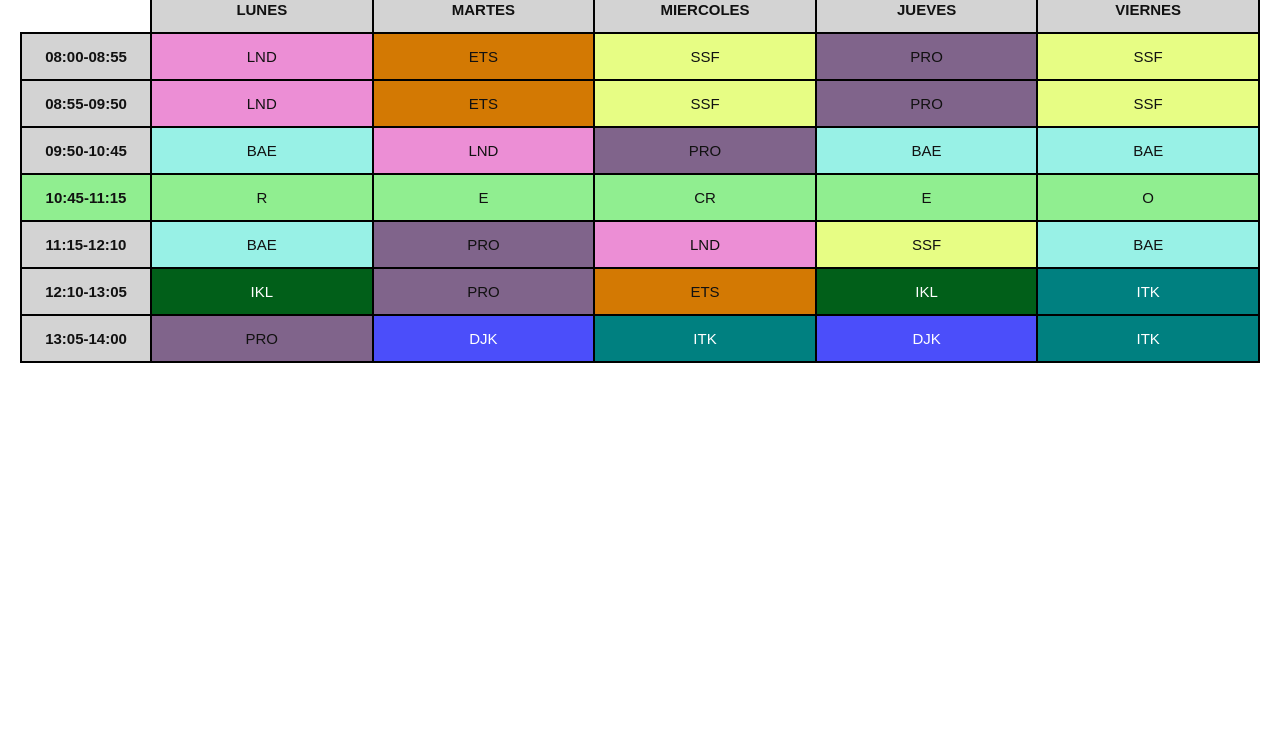
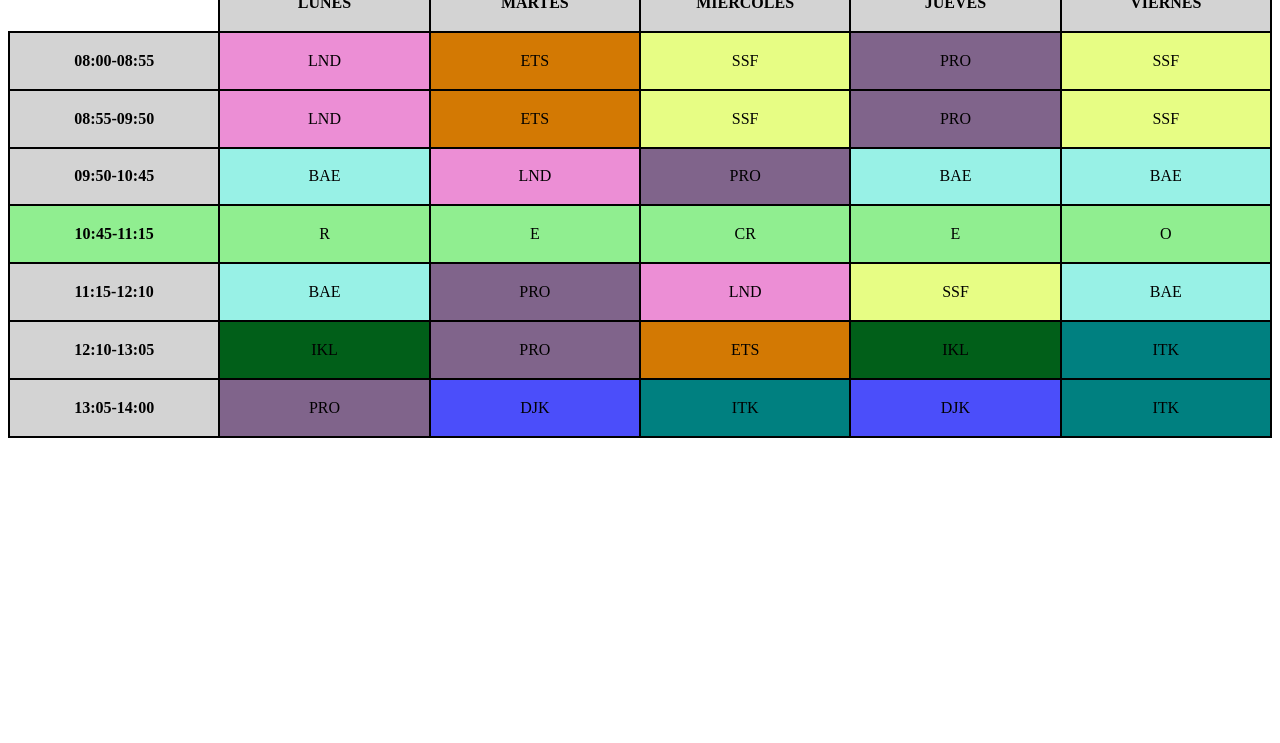
Before and after one commit to yassmyss/horario, a plain HTML site: page index.html in a window 1280 px wide. Shown: the part 57-800 px from the top of the page. Drawn offline with Linux system fonts and the light colour scheme.

Commit message:
Restaurar código original del usuario

```diff
--- a/horario.css
+++ b/horario.css
@@ -1,35 +1,46 @@
-/* Horario original: colores de cada asignatura, conservados */
-:root { color-scheme: light; }
-* { box-sizing: border-box; }
-html, body { margin: 0; padding: 0; }
-body { font-family: Arial, sans-serif; background: #fff; color: #111; padding: 20px; }
-main { width: 100%; max-width: 1200px; margin: 0 auto; }
-h1 { font-size: 1.5rem; margin: 0 0 12px; text-align: center; }
-.aviso { color: #454545; font-size: .9rem; margin: 0 0 12px; text-align: center; }
-.tabla-scroll { width: 100%; max-width: 100%; overflow-x: auto; -webkit-overflow-scrolling: touch; overscroll-behavior-x: contain; }
-table { border-collapse: collapse; table-layout: fixed; width: 100%; min-width: 660px; }
-th, td { border: 2px solid black; text-align: center; padding: 14px 8px; white-space: nowrap; font-size: 15px; }
-th:first-child { width: 130px; }
-.void { border: none; background-color: white; }
-.free { background-color: lightgreen; }
-.bacGrey { background-color: lightgray; }
-.bacSis { background-color: rgb(231, 253, 132); }
-.bacBas { background-color: rgb(152, 241, 230); }
-.bacProg { background-color: rgb(128, 100, 139); }
-.bacEnt { background-color: rgb(211, 121, 3); }
-.bacLen { background-color: rgb(236, 142, 213); }
-.bacDig { background-color: rgb(75, 78, 250); color: white; }
-.bacIng { background-color: rgb(1, 95, 25); color: white; }
-.bacFol { background-color: teal; color: white; }
-@media (max-width: 700px) and (orientation: portrait) {
- body { padding: 10px 6px; }
- th, td { padding: 12px 7px; }
-}
-@media (orientation: landscape) and (max-height: 600px) {
- body { padding: 6px; }
- h1 { font-size: 18px; margin-bottom: 5px; }
- .aviso { font-size: 12px; margin-bottom: 5px; }
- table { width: 100%; min-width: 0; }
- th:first-child { width: 19%; }
- th, td { padding: 7px 2px; font-size: clamp(10px, 1.55vw, 15px); }
-}
+th, td {
+        border: 2px solid black;
+        text-align: center;
+        padding: 1.5%;
+
+    }
+    .void{
+        border: none;
+        background-color: white;
+    }
+    table{
+        border-collapse: collapse;
+        table-layout: fixed;
+        width: 100%;
+        height: 100%;
+    }
+    .free{
+        background-color: lightgreen;
+    }
+    .bacGrey{
+        background-color: lightgray;
+    }
+    .bacSis{
+        background-color: rgb(231, 253, 132);
+    }
+    .bacBas{
+        background-color: rgb(152, 241, 230);
+    }
+    .bacProg{
+        background-color: rgb(128, 100, 139);
+    }
+    .bacEnt{
+        background-color: rgb(211, 121, 3);
+    }
+    .bacLen{
+        background-color: rgb(236, 142, 213);
+    }
+    .bacDig{
+        background-color: rgb(75, 78, 250);
+    }
+    .bacIng{
+        background-color: rgb(1, 95, 25);
+    }
+    .bacFol{
+        background-color: teal
+    }
```
